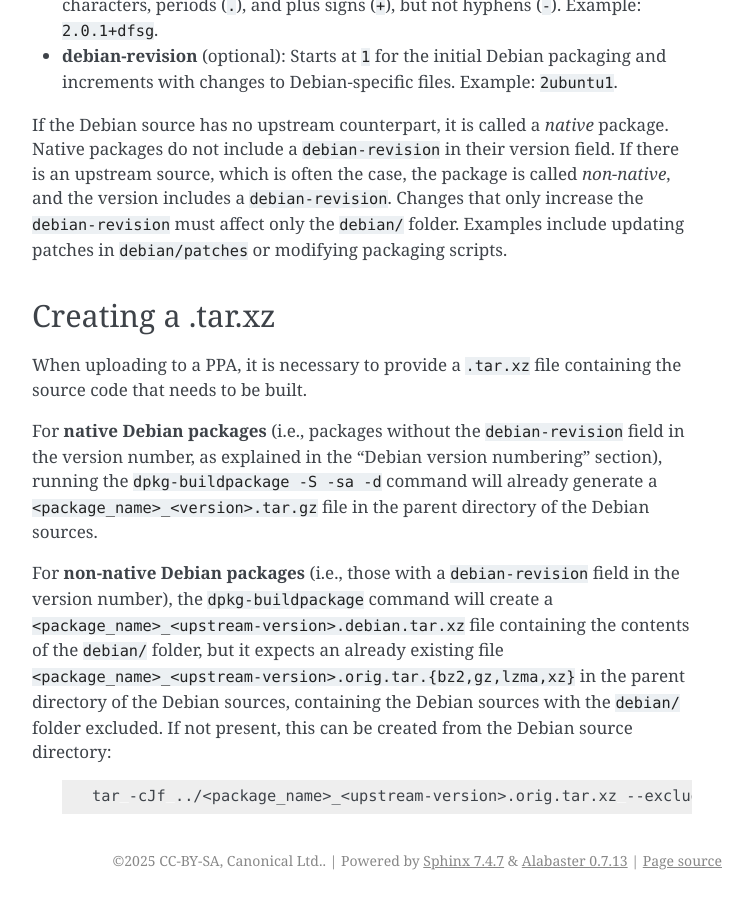
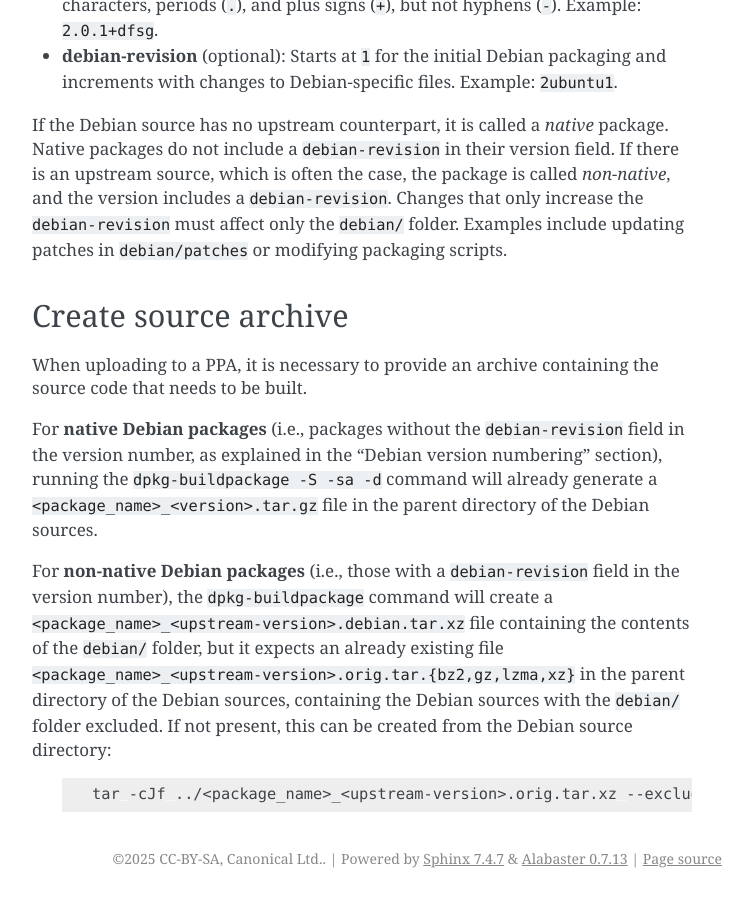
Before and after one commit to canonical/risc-v-cookbook, a Sphinx documentation site: the page built from docs/howto/launchpad/upload_ppa.rst, in a window 1280 px wide and 900 px high, scrolled down 1921 px. Shown: the whole window, without its empty margins (388-1141 px from the left). Built offline with Sphinx 7.4.7, drawn with Linux system fonts in a browser that asks for light colours; some of the changed text lies outside the part shown.

Commit message:
upload_ppa: change heading to 'Create source archive'
Signed-off-by: Heinrich Schuchardt <heinrich.schuchardt@canonical.com>

```diff
--- a/docs/howto/launchpad/upload_ppa.rst
+++ b/docs/howto/launchpad/upload_ppa.rst
@@ -22,7 +22,8 @@ To upload to an existing PPA:
 * Navigate to your Debian package source directory. This is the directory where the
   debian/ folder is.
 * Ensure that the Debian version is correctly set up. See :ref:`Debian version numbering`.
-* If necessary, create an orig.tar.xz of the sources. See :ref:`Creating a .tar.xz`.
+* If necessary, create a source archive (orig.tar.xz).
+  See :ref:`create_source_archive`.
 * Build the package:
 
   .. code:: bash
@@ -107,12 +108,12 @@ a ``debian-revision``. Changes that only increase the ``debian-revision`` must a
 ``debian/`` folder. Examples include updating patches in ``debian/patches`` or modifying
 packaging scripts.
 
-.. _Creating a .tar.xz:
+.. _create_source_archive:
 
-Creating a .tar.xz
-------------------
+Create source archive
+---------------------
 
-When uploading to a PPA, it is necessary to provide a ``.tar.xz`` file containing the
+When uploading to a PPA, it is necessary to provide an archive containing the
 source code that needs to be built.
 
 For **native Debian packages** (i.e., packages without the ``debian-revision`` field in
```
